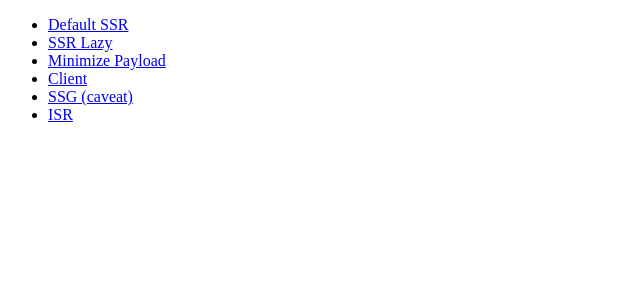
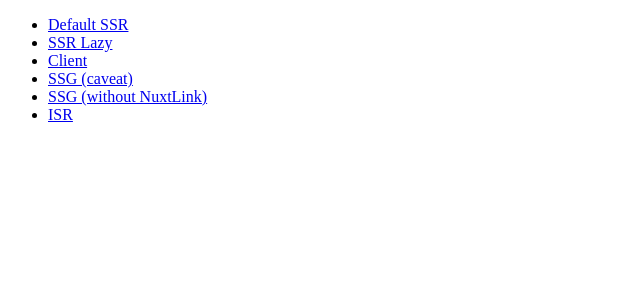
Before and after one commit to wa1id/nuxt-examples, a Nuxt app: page / in a window 1280 px wide. Shown: the top 300 px of the page, without its empty margins (0-640 px from the left). Built offline with nearby package versions, Linux system fonts and the light colour scheme.

Commit message:
remove page

```diff
--- a/pages/index.vue
+++ b/pages/index.vue
@@ -5,9 +5,9 @@
       <ul>
         <li><NuxtLink href="/default-ssr">Default SSR</NuxtLink></li>
         <li><NuxtLink href="/ssr-lazy">SSR Lazy</NuxtLink></li>
-        <li><NuxtLink href="/minimize-payload">Minimize Payload</NuxtLink></li>
         <li><NuxtLink href="/client">Client</NuxtLink></li>
         <li><NuxtLink href="/preload">SSG (caveat)</NuxtLink></li>
+        <li><a href="/preload">SSG (without NuxtLink)</a></li>
         <li><NuxtLink href="/isr">ISR</NuxtLink></li>
       </ul>
     </nav>
--- a/pages/minimize-payload.vue
+++ /dev/null
@@ -1,13 +0,0 @@
-<template>
-  <div>
-    <h1>Minimize Payload</h1>
-    <h2>"{{ quote.content }}"</h2>
-    <h3>- {{ quote.author }}</h3>
-  </div>
-</template>
-
-<script setup>
-const { data: quote } = await useFetch('https://api.quotable.io/random', {
-  pick: ['content', 'author'],
-})
-</script>
```
